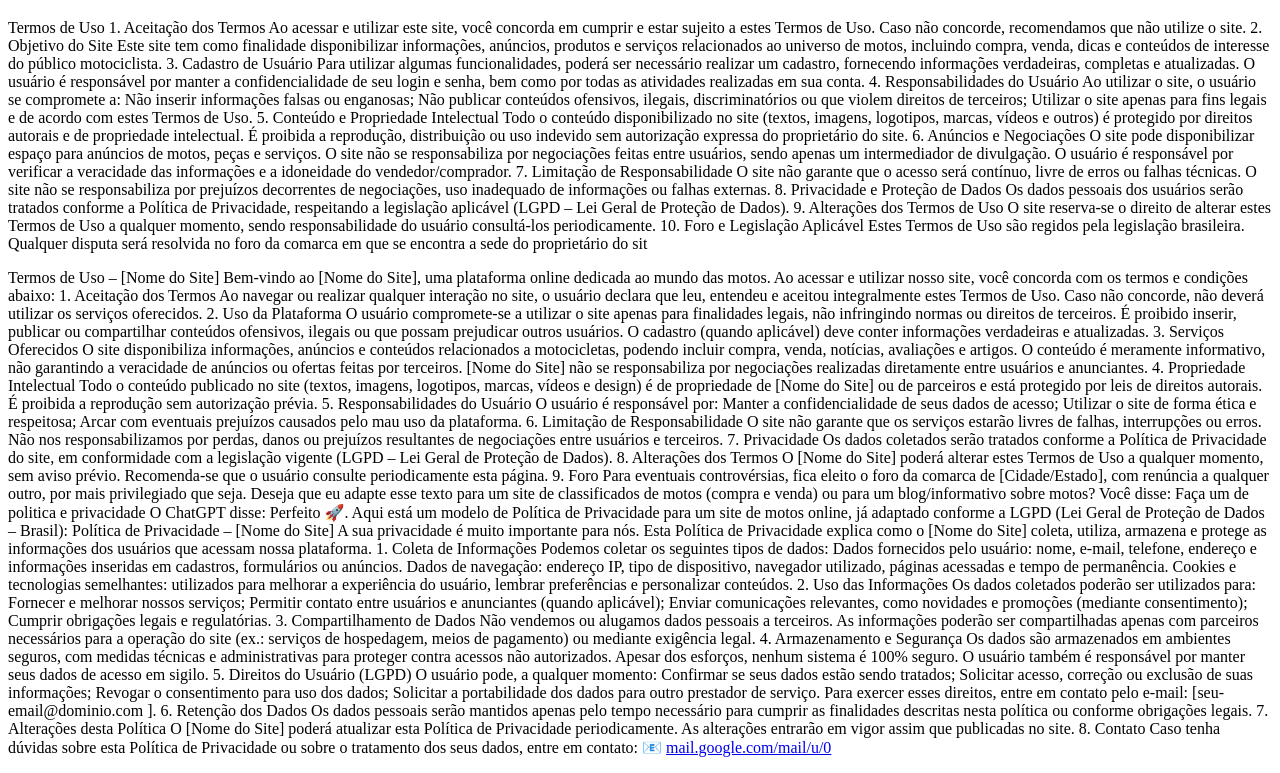
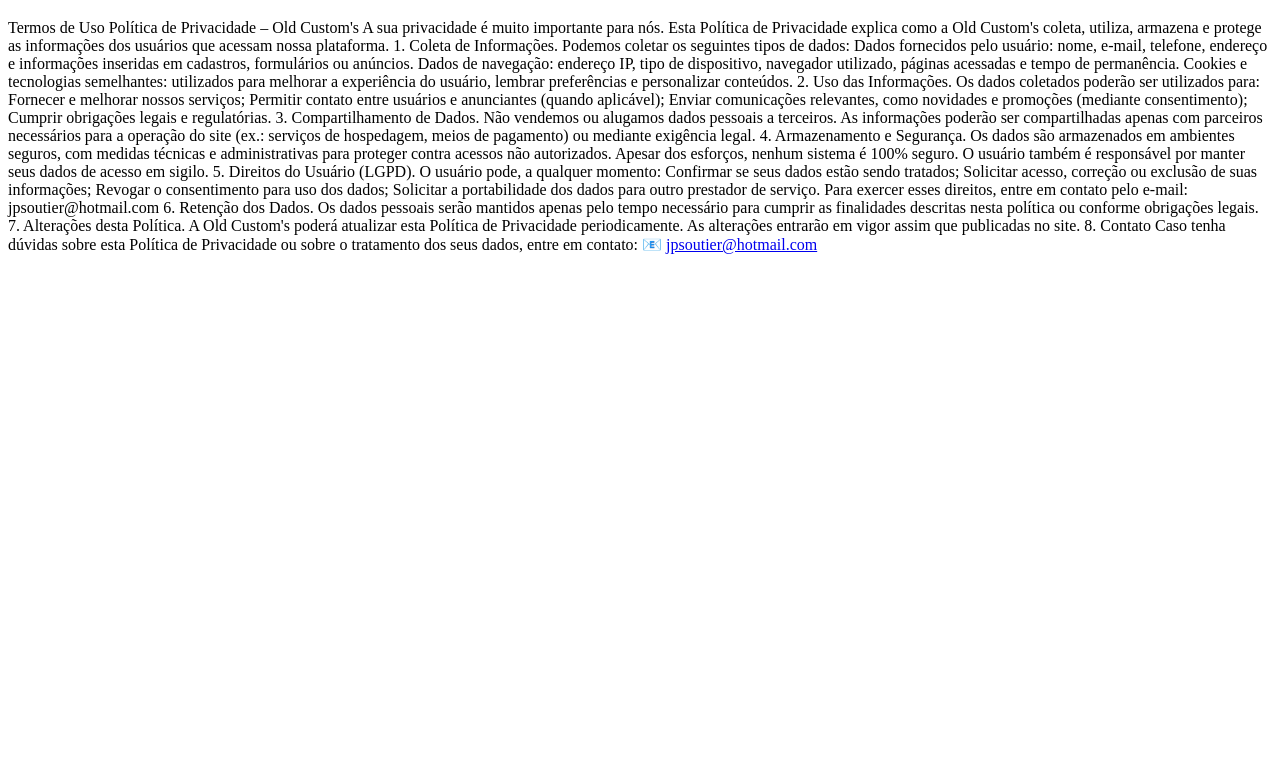
Before and after one commit to Joao-Pedro16230/Nova-pasta, a plain HTML site: page TermosUso.html in a window 1280 px wide. Shown: the part 61-834 px from the top of the page. After the commit the page ends 800 px from the top, so only its background shows below. Drawn offline with Linux system fonts and the light colour scheme.

Commit message:
adição de coisas

```diff
--- a/TermosUso.html
+++ b/TermosUso.html
@@ -1,5 +1,5 @@
 <!DOCTYPE html>
-<html lang="en">
+<html lang="pt-br">
 <head>
     <meta charset="UTF-8">
     <meta name="viewport" content="width=device-width, initial-scale=1.0">
@@ -9,133 +9,12 @@
 <body>
     <h1>TERMO DE USO</h1>
     <P>Termos de Uso
-1. Aceitação dos Termos
 
-Ao acessar e utilizar este site, você concorda em cumprir e estar sujeito a estes Termos de Uso. Caso não concorde, recomendamos que não utilize o site.
+Política de Privacidade – Old Custom's
 
-2. Objetivo do Site
+A sua privacidade é muito importante para nós. Esta Política de Privacidade explica como a Old Custom's coleta, utiliza, armazena e protege as informações dos usuários que acessam nossa plataforma.
 
-Este site tem como finalidade disponibilizar informações, anúncios, produtos e serviços relacionados ao universo de motos, incluindo compra, venda, dicas e conteúdos de interesse do público motociclista.
-
-3. Cadastro de Usuário
-
-Para utilizar algumas funcionalidades, poderá ser necessário realizar um cadastro, fornecendo informações verdadeiras, completas e atualizadas.
-
-O usuário é responsável por manter a confidencialidade de seu login e senha, bem como por todas as atividades realizadas em sua conta.
-
-4. Responsabilidades do Usuário
-
-Ao utilizar o site, o usuário se compromete a:
-
-Não inserir informações falsas ou enganosas;
-
-Não publicar conteúdos ofensivos, ilegais, discriminatórios ou que violem direitos de terceiros;
-
-Utilizar o site apenas para fins legais e de acordo com estes Termos de Uso.
-
-5. Conteúdo e Propriedade Intelectual
-
-Todo o conteúdo disponibilizado no site (textos, imagens, logotipos, marcas, vídeos e outros) é protegido por direitos autorais e de propriedade intelectual.
-
-É proibida a reprodução, distribuição ou uso indevido sem autorização expressa do proprietário do site.
-
-6. Anúncios e Negociações
-
-O site pode disponibilizar espaço para anúncios de motos, peças e serviços.
-
-O site não se responsabiliza por negociações feitas entre usuários, sendo apenas um intermediador de divulgação.
-
-O usuário é responsável por verificar a veracidade das informações e a idoneidade do vendedor/comprador.
-
-7. Limitação de Responsabilidade
-
-O site não garante que o acesso será contínuo, livre de erros ou falhas técnicas.
-
-O site não se responsabiliza por prejuízos decorrentes de negociações, uso inadequado de informações ou falhas externas.
-
-8. Privacidade e Proteção de Dados
-
-Os dados pessoais dos usuários serão tratados conforme a Política de Privacidade, respeitando a legislação aplicável (LGPD – Lei Geral de Proteção de Dados).
-
-9. Alterações dos Termos de Uso
-
-O site reserva-se o direito de alterar estes Termos de Uso a qualquer momento, sendo responsabilidade do usuário consultá-los periodicamente.
-
-10. Foro e Legislação Aplicável
-
-Estes Termos de Uso são regidos pela legislação brasileira. Qualquer disputa será resolvida no foro da comarca em que se encontra a sede do proprietário do sit</P>
-
- <P>
-    Termos de Uso – [Nome do Site]
-
-Bem-vindo ao [Nome do Site], uma plataforma online dedicada ao mundo das motos. Ao acessar e utilizar nosso site, você concorda com os termos e condições abaixo:
-
-1. Aceitação dos Termos
-
-Ao navegar ou realizar qualquer interação no site, o usuário declara que leu, entendeu e aceitou integralmente estes Termos de Uso. Caso não concorde, não deverá utilizar os serviços oferecidos.
-
-2. Uso da Plataforma
-
-O usuário compromete-se a utilizar o site apenas para finalidades legais, não infringindo normas ou direitos de terceiros.
-
-É proibido inserir, publicar ou compartilhar conteúdos ofensivos, ilegais ou que possam prejudicar outros usuários.
-
-O cadastro (quando aplicável) deve conter informações verdadeiras e atualizadas.
-
-3. Serviços Oferecidos
-
-O site disponibiliza informações, anúncios e conteúdos relacionados a motocicletas, podendo incluir compra, venda, notícias, avaliações e artigos.
-
-O conteúdo é meramente informativo, não garantindo a veracidade de anúncios ou ofertas feitas por terceiros.
-
-[Nome do Site] não se responsabiliza por negociações realizadas diretamente entre usuários e anunciantes.
-
-4. Propriedade Intelectual
-
-Todo o conteúdo publicado no site (textos, imagens, logotipos, marcas, vídeos e design) é de propriedade de [Nome do Site] ou de parceiros e está protegido por leis de direitos autorais. É proibida a reprodução sem autorização prévia.
-
-5. Responsabilidades do Usuário
-
-O usuário é responsável por:
-
-Manter a confidencialidade de seus dados de acesso;
-
-Utilizar o site de forma ética e respeitosa;
-
-Arcar com eventuais prejuízos causados pelo mau uso da plataforma.
-
-6. Limitação de Responsabilidade
-
-O site não garante que os serviços estarão livres de falhas, interrupções ou erros.
-
-Não nos responsabilizamos por perdas, danos ou prejuízos resultantes de negociações entre usuários e terceiros.
-
-7. Privacidade
-
-Os dados coletados serão tratados conforme a Política de Privacidade do site, em conformidade com a legislação vigente (LGPD – Lei Geral de Proteção de Dados).
-
-8. Alterações dos Termos
-
-O [Nome do Site] poderá alterar estes Termos de Uso a qualquer momento, sem aviso prévio. Recomenda-se que o usuário consulte periodicamente esta página.
-
-9. Foro
-
-Para eventuais controvérsias, fica eleito o foro da comarca de [Cidade/Estado], com renúncia a qualquer outro, por mais privilegiado que seja.
-
-Deseja que eu adapte esse texto para um site de classificados de motos (compra e venda) ou para um blog/informativo sobre motos?
-
-Você disse:
-Faça um de politica e privacidade
-O ChatGPT disse:
-
-Perfeito 🚀.
-Aqui está um modelo de Política de Privacidade para um site de motos online, já adaptado conforme a LGPD (Lei Geral de Proteção de Dados – Brasil):
-
-Política de Privacidade – [Nome do Site]
-
-A sua privacidade é muito importante para nós. Esta Política de Privacidade explica como o [Nome do Site] coleta, utiliza, armazena e protege as informações dos usuários que acessam nossa plataforma.
-
-1. Coleta de Informações
+1. Coleta de Informações.
 
 Podemos coletar os seguintes tipos de dados:
 
@@ -145,7 +24,7 @@
 
 Cookies e tecnologias semelhantes: utilizados para melhorar a experiência do usuário, lembrar preferências e personalizar conteúdos.
 
-2. Uso das Informações
+2. Uso das Informações.
 
 Os dados coletados poderão ser utilizados para:
 
@@ -157,19 +36,19 @@
 
 Cumprir obrigações legais e regulatórias.
 
-3. Compartilhamento de Dados
+3. Compartilhamento de Dados.
 
 Não vendemos ou alugamos dados pessoais a terceiros.
 
 As informações poderão ser compartilhadas apenas com parceiros necessários para a operação do site (ex.: serviços de hospedagem, meios de pagamento) ou mediante exigência legal.
 
-4. Armazenamento e Segurança
+4. Armazenamento e Segurança.
 
 Os dados são armazenados em ambientes seguros, com medidas técnicas e administrativas para proteger contra acessos não autorizados.
 
 Apesar dos esforços, nenhum sistema é 100% seguro. O usuário também é responsável por manter seus dados de acesso em sigilo.
 
-5. Direitos do Usuário (LGPD)
+5. Direitos do Usuário (LGPD).
 
 O usuário pode, a qualquer momento:
 
@@ -181,21 +60,20 @@
 
 Solicitar a portabilidade dos dados para outro prestador de serviço.
 
-Para exercer esses direitos, entre em contato pelo e-mail: [seu-email@dominio.com
-].
+Para exercer esses direitos, entre em contato pelo e-mail: jpsoutier@hotmail.com
 
-6. Retenção dos Dados
+6. Retenção dos Dados.
 
 Os dados pessoais serão mantidos apenas pelo tempo necessário para cumprir as finalidades descritas nesta política ou conforme obrigações legais.
 
-7. Alterações desta Política
+7. Alterações desta Política.
 
-O [Nome do Site] poderá atualizar esta Política de Privacidade periodicamente. As alterações entrarão em vigor assim que publicadas no site.
+A Old Custom's poderá atualizar esta Política de Privacidade periodicamente. As alterações entrarão em vigor assim que publicadas no site.
 
 8. Contato
 
 Caso tenha dúvidas sobre esta Política de Privacidade ou sobre o tratamento dos seus dados, entre em contato:
-📧 <a href="adm1bitz@gmail.com">mail.google.com/mail/u/0</a>
+📧 <a href="jpsoutier@hotmail.com">jpsoutier@hotmail.com</a>
 
  </P>
 </body>
--- a/loja.css
+++ b/loja.css
@@ -2,19 +2,27 @@
     margin: 0;
     padding: 0;
     font-family: Arial, Helvetica, sans-serif;
-    background-color: #111;
-    color: #f5f5f5;
+    background-color: black;
+    color: white;
     line-height: 1.6;
+
 }
 h1, h2, h3, h4, h5, h6 {
-    color: #ff6600;
+    color: orange;
     text-align: center;
     margin: 20px 0;
+
 }
 forms {
     display: block;
     text-align: center;
     margin: 20px 0;
+     background: #000;
+    color: #bbb;
+    text-align: center;
+    padding: 20px;
+    margin-top: 40px;
+    border-top: 2px solid #ff6600;
 }
 
 forms input, forms button {
@@ -31,14 +39,14 @@
 }
 
 forms button {
-    background: #ff6600;
+    background: orangered;
     color: white;
     cursor: pointer;
     transition: 0.3s;
 }
 
 forms button:hover {
-    background: #e65c00;
+    background: orangered;
 }
 
 .catalogo {
@@ -54,7 +62,7 @@
     background: #1a1a1a;
     border-radius: 12px;
     text-align: center;
-    padding: 15px;
+    padding: 5px;
     box-shadow: 0px 4px 12px rgba(0,0,0,0.6);
     transition: transform 0.3s, box-shadow 0.3s;
 }
```
Also changed, not shown: index.html (+9 -2 lines), motos4.jpg (added).
